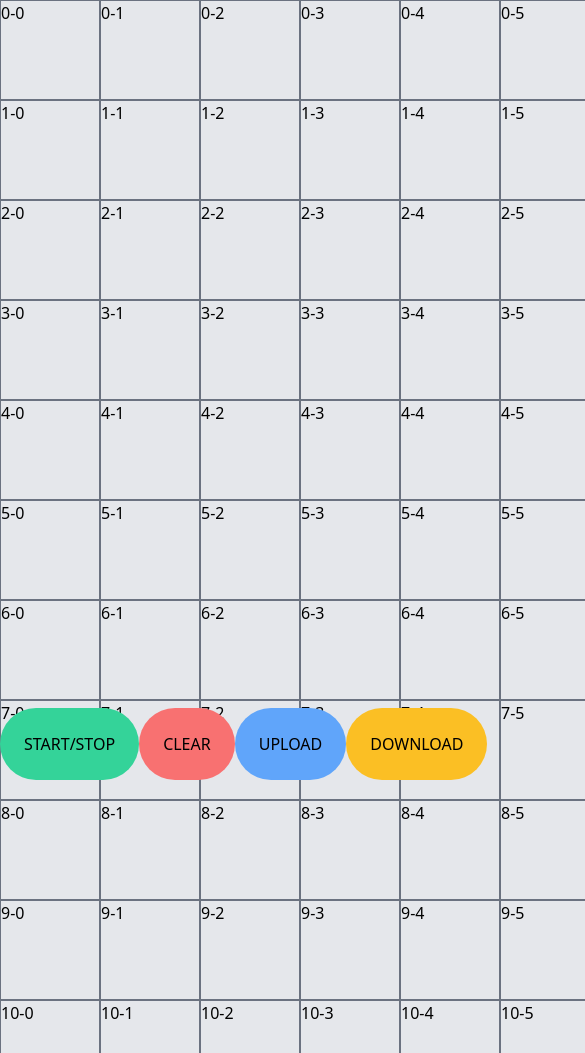
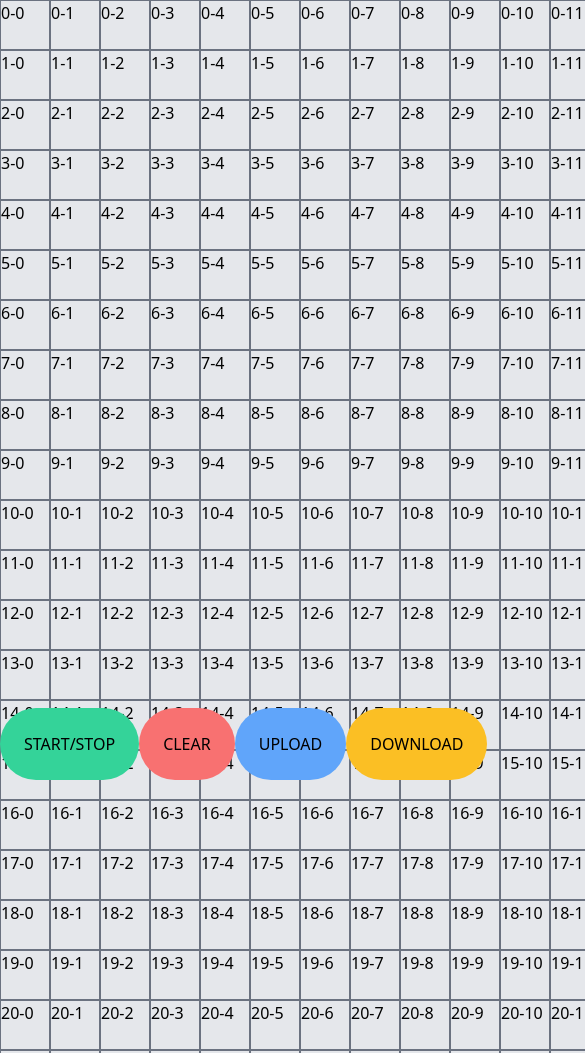
Before and after one commit to PS1TD/Game-of-Life, a Gatsby site: page / in a window 390 px wide. Shown: the top 1053 px of the page, 585 px wide, since content can reach past the window. Built offline with nearby package versions, Linux system fonts and the light colour scheme; Gatsby itself is replaced by a stand-in of ours.

Commit message:
🏁 Handle Window Resizing

```diff
--- a/src/components/Cell.tsx
+++ b/src/components/Cell.tsx
@@ -3,11 +3,12 @@ import React from "react"
 type CellProps = {
 	row: number
 	column: number
+	size: number
 }
 
-export default function Cell({ row, column }: CellProps) {
+export default function Cell({ row, column, size }: CellProps) {
 	return (
-		<div className="inline-block bg-gray-200 border border-gray-500" style={{ width: "100px", height: "100px" }}>
+		<div className="inline-block bg-gray-200 border border-gray-500" style={{ width: `${size}px`, height: `${size}px` }}>
 			{row}-{column}
 		</div>
 	)
--- a/src/components/Grid.tsx
+++ b/src/components/Grid.tsx
@@ -2,13 +2,38 @@ import React, { useEffect, useRef, useState } from "react"
 import Cell from "./Cell"
 
 export default function Grid() {
-	const [rows, setRows] = useState(10)
-	const [columns, setColumns] = useState(20)
+	const [windowSize, setWindowSize] = useState({
+		width: 0,
+		height: 0,
+	})
+
+	const [cellSize, setCellSize] = useState(50)
+
+	const [rows, setRows] = useState(Math.ceil(window.innerHeight / cellSize))
+	const [columns, setColumns] = useState(Math.ceil(window.innerWidth / cellSize))
 
 	const [grid, setGrid] = useState<Array<Array<boolean>>>(Array.from(Array(rows), () => Array(columns).fill(false)))
 
-	const rowLoader = useRef(null)
-	const columnLoader = useRef(null)
+	const rowLoader = useRef<HTMLDivElement>(null)
+	const columnLoader = useRef<HTMLDivElement>(null)
+
+	useEffect(() => {
+		function handleResize() {
+			setWindowSize({
+				width: window.innerWidth,
+				height: window.innerHeight,
+			})
+		}
+		window.addEventListener("resize", handleResize)
+		handleResize()
+		return () => window.removeEventListener("resize", handleResize)
+	}, [])
+
+	useEffect(() => {
+		console.log("WINDOW SIZE CHANGED")
+		setRows((rows) => Math.max(rows, Math.ceil(windowSize.height / cellSize)))
+		setColumns((columns) => Math.max(columns, Math.ceil(windowSize.width / cellSize)))
+	}, [windowSize])
 
 	useEffect(() => {
 		var options = {
@@ -18,32 +43,27 @@ export default function Grid() {
 		}
 		const observer = new IntersectionObserver(handleObserver, options)
 		if (rowLoader.current && columnLoader.current) {
-			observer.observe(rowLoader.current!)
-			observer.observe(columnLoader.current!)
+			observer.observe(rowLoader.current)
+			observer.observe(columnLoader.current)
 		}
 	}, [])
 
 	useEffect(() => {
-		console.log("ADD MORE ROWS")
 		const newGrid = Array.from(Array(rows), () => Array(columns).fill(false))
 		setGrid(newGrid)
 	}, [rows])
 
 	useEffect(() => {
-		console.log("ADD MORE COLUMNS")
 		const newGrid = Array.from(Array(rows), () => Array(columns).fill(false))
 		setGrid(newGrid)
 	}, [columns])
 
-	const handleObserver = (entities: any) => {
-		console.log(entities)
-		entities.forEach((entity: any) => {
+	const handleObserver = (entities: IntersectionObserverEntry[]) => {
+		entities.forEach((entity: IntersectionObserverEntry) => {
 			if (entity.isIntersecting) {
 				if (entity.target.id === "rowLoader") {
-					console.log("ROWS HIT")
 					setRows((rows) => rows + 10)
 				} else if (entity.target.id === "columnLoader") {
-					console.log("COLUMNS HIT")
 					setColumns((columns) => columns + 10)
 				}
 			}
@@ -52,7 +72,7 @@ export default function Grid() {
 
 	return (
 		<>
-			<div className="flex flex-col" style={{ width: `${columns * 100}px` }}>
+			<div className="flex flex-col" style={{ width: `${columns * cellSize}px` }}>
 				<div className="flex">
 					<div>
 						{grid.map((row, r) => {
@@ -61,7 +81,7 @@ export default function Grid() {
 									<div key={r} className="flex">
 										{row.map((cell, c) => {
 											{
-												return <Cell key={r + "-" + c} row={r} column={c} />
+												return <Cell key={r + "-" + c} row={r} column={c} size={cellSize} />
 											}
 										})}
 									</div>
```
